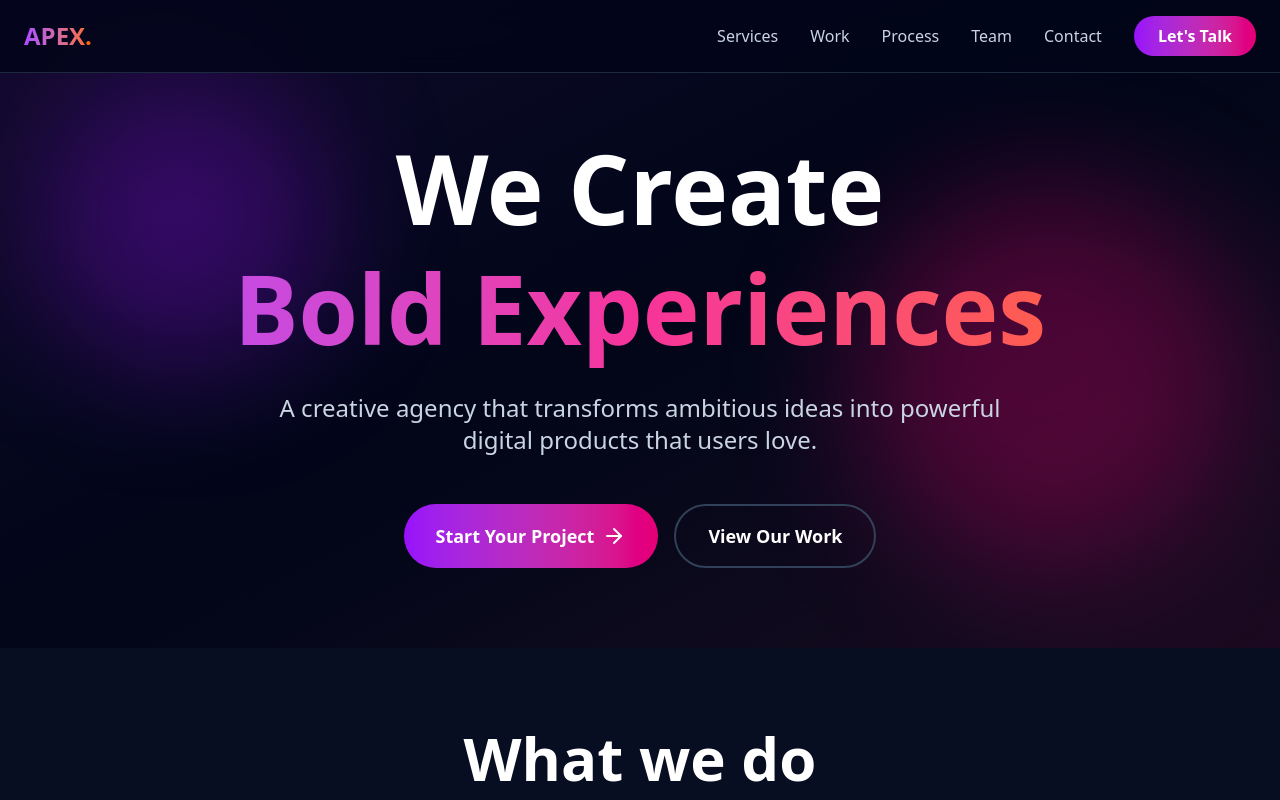
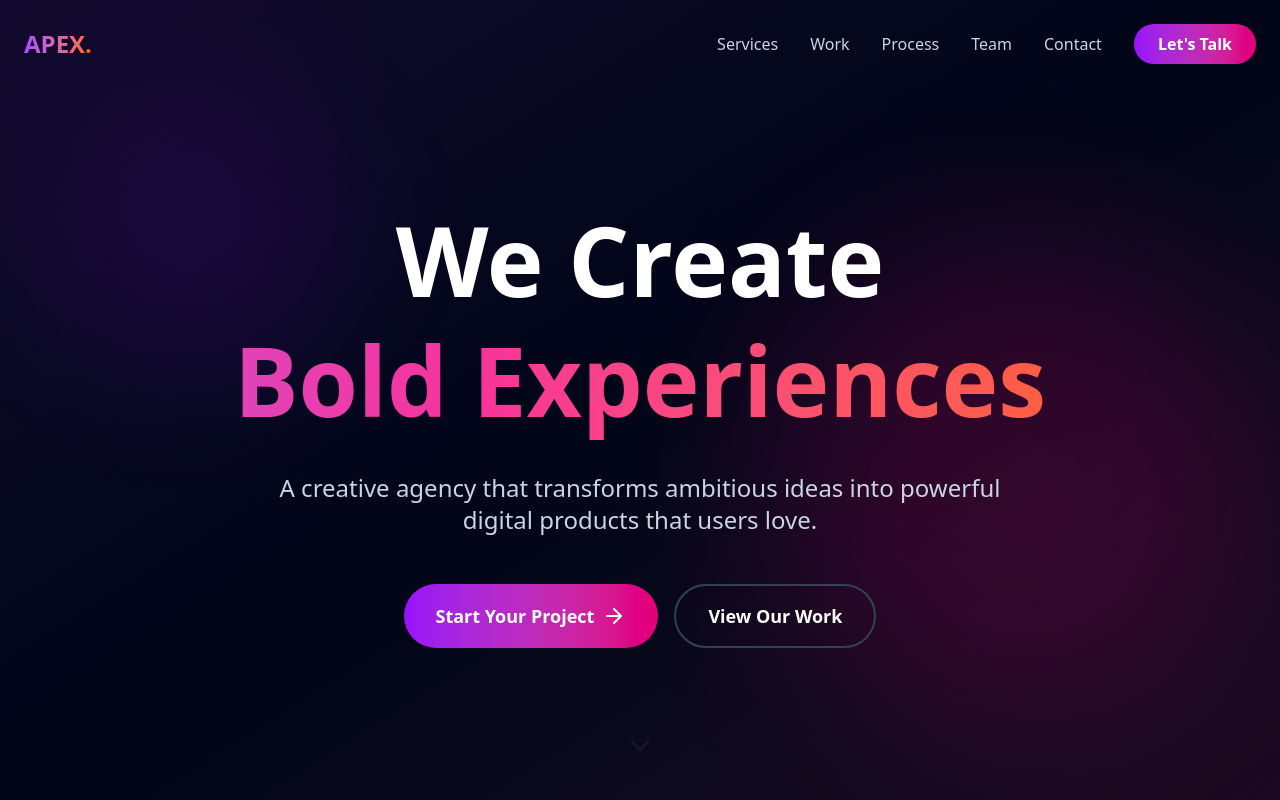
Before and after one commit to kyler004/apex-portfolio, a React (Vite) app: page / in a window 1280 px wide. Shown: the top 800 px of the page. Built offline with nearby package versions, Linux system fonts and the light colour scheme.

Commit message:
Final commit with smooth enhancements

```diff
--- a/src/components/Hero.tsx
+++ b/src/components/Hero.tsx
@@ -1,14 +1,39 @@
 import React from "react";
-import { ArrowRight } from "lucide-react";
+import { ArrowRight, ChevronDown } from "lucide-react";
 import { motion } from "framer-motion";
 
 const Hero: React.FC = () => {
   return (
-    <section className="relative pt-32 pb-20 px-6 overflow-hidden">
+    <section className="relative min-h-screen pt-32 pb-20 px-6 overflow-hidden flex flex-col justify-center">
       {/* Gradient Background */}
       <div className="absolute inset-0 bg-linear-to-br from-purple-900/20 via-slate-950 to-pink-900/20" />
-      <div className="absolute top-20 left-10 w-72 h-72 bg-purple-600/30 rounded-full blur-3xl" />
-      <div className="absolute bottom-20 right-10 w-96 h-96 bg-pink-600/30 rounded-full blur-3xl" />
+
+      {/* Animated Blobs */}
+      <motion.div
+        animate={{
+          scale: [1, 1.2, 1],
+          opacity: [0.3, 0.5, 0.3],
+          x: [0, 50, 0],
+          y: [0, 30, 0],
+        }}
+        transition={{ duration: 8, repeat: Infinity, ease: "easeInOut" }}
+        className="absolute top-20 left-10 w-72 h-72 bg-purple-600/30 rounded-full blur-3xl"
+      />
+      <motion.div
+        animate={{
+          scale: [1, 1.3, 1],
+          opacity: [0.3, 0.6, 0.3],
+          x: [0, -40, 0],
+          y: [0, -50, 0],
+        }}
+        transition={{
+          duration: 10,
+          repeat: Infinity,
+          ease: "easeInOut",
+          delay: 1,
+        }}
+        className="absolute bottom-20 right-10 w-96 h-96 bg-pink-600/30 rounded-full blur-3xl"
+      />
 
       <motion.div
         initial={{ opacity: 0, y: 20 }}
@@ -20,13 +45,29 @@ const Hero: React.FC = () => {
           initial={{ opacity: 0, y: 20 }}
           animate={{ opacity: 1, y: 0 }}
           transition={{ delay: 0.2, duration: 0.8 }}
-          className="text-6xl md:text-8xl font-black mb-6 leading-tight"
+          className="text-6xl md:text-8xl font-black mb-6 leading-tight pb-2"
         >
           We Create
-          <span className="block bg-linear-to-r from-purple-500 via-pink-500 to-orange-500 bg-clip-text text-transparent">
+          <span
+            className="block bg-linear-to-r from-purple-500 via-pink-500 to-orange-500 bg-clip-text text-transparent bg-[length:200%_auto] animate-gradient"
+            style={{ animation: "gradient 4s linear infinite" }}
+          >
             Bold Experiences
           </span>
         </motion.h1>
+
+        <style
+          dangerouslySetInnerHTML={{
+            __html: `
+          @keyframes gradient {
+            0% { background-position: 0% 50%; }
+            50% { background-position: 100% 50%; }
+            100% { background-position: 0% 50%; }
+          }
+        `,
+          }}
+        />
+
         <motion.p
           initial={{ opacity: 0, y: 20 }}
           animate={{ opacity: 1, y: 0 }}
@@ -43,7 +84,10 @@ const Hero: React.FC = () => {
           className="flex flex-col sm:flex-row gap-4 justify-center"
         >
           <motion.button
-            whileHover={{ scale: 1.05 }}
+            whileHover={{
+              scale: 1.05,
+              boxShadow: "0 0 20px rgba(168, 85, 247, 0.5)",
+            }}
             whileTap={{ scale: 0.95 }}
             className="group px-8 py-4 bg-linear-to-r from-purple-600 to-pink-600 rounded-full font-bold text-lg hover:shadow-2xl hover:shadow-purple-500/50 transition-all flex items-center justify-center gap-2"
           >
@@ -51,7 +95,7 @@ const Hero: React.FC = () => {
             <ArrowRight className="group-hover:translate-x-1 transition-transform" />
           </motion.button>
           <motion.button
-            whileHover={{ scale: 1.05 }}
+            whileHover={{ scale: 1.05, borderColor: "rgba(168, 85, 247, 0.8)" }}
             whileTap={{ scale: 0.95 }}
             className="px-8 py-4 border-2 border-slate-700 rounded-full font-bold text-lg hover:border-purple-500 transition-all"
           >
@@ -59,6 +103,16 @@ const Hero: React.FC = () => {
           </motion.button>
         </motion.div>
       </motion.div>
+
+      {/* Scroll Indicator */}
+      <motion.div
+        initial={{ opacity: 0 }}
+        animate={{ opacity: 1, y: [0, 10, 0] }}
+        transition={{ delay: 1.5, duration: 1, repeat: Infinity }}
+        className="absolute bottom-10 left-1/2 transform -translate-x-1/2 text-slate-400"
+      >
+        <ChevronDown size={32} />
+      </motion.div>
     </section>
   );
 };
--- a/src/components/Navigation.tsx
+++ b/src/components/Navigation.tsx
@@ -1,4 +1,6 @@
+import React, { useState, useEffect } from "react";
 import { X, Menu } from "lucide-react";
+import { motion, AnimatePresence } from "framer-motion";
 
 interface NavigationProps {
   mobileMenuOpen: boolean;
@@ -9,13 +11,33 @@ const Navigation: React.FC<NavigationProps> = ({
   mobileMenuOpen,
   setMobileMenuOpen,
 }) => {
+  const [isScrolled, setIsScrolled] = useState(false);
   const navItems = ["Services", "Work", "Process", "Team", "Contact"];
+
+  useEffect(() => {
+    const handleScroll = () => {
+      setIsScrolled(window.scrollY > 50);
+    };
+
+    window.addEventListener("scroll", handleScroll);
+    return () => window.removeEventListener("scroll", handleScroll);
+  }, []);
+
   return (
-    <nav className="fixed w-full z-50 bg-slate-950/80 backdrop-blur-lg border-b border-slate-800">
-      <div className="max-w-7xl mx-auto px-6 py-4">
+    <motion.nav
+      initial={{ y: -100 }}
+      animate={{ y: 0 }}
+      transition={{ duration: 0.5 }}
+      className={`fixed w-full z-50 transition-all duration-300 ${
+        isScrolled
+          ? "bg-slate-950/80 backdrop-blur-lg border-b border-slate-800 py-4"
+          : "bg-transparent py-6"
+      }`}
+    >
+      <div className="max-w-7xl mx-auto px-6">
         <div className="flex items-center justify-between">
           {/* Logo */}
-          <div className="text-2xl font-bold bg-linear-to-r from-purple-500 to-orange-500 bg-clip-text text-transparent">
+          <div className="text-2xl font-bold bg-linear-to-r from-purple-500 to-orange-500 bg-clip-text text-transparent cursor-pointer">
             APEX.
           </div>
 
@@ -25,42 +47,60 @@ const Navigation: React.FC<NavigationProps> = ({
               <a
                 key={item}
                 href={`#${item.toLowerCase()}`}
-                className="text-slate-300 hover:text-slate-200 transition-colors"
+                className="relative text-slate-300 hover:text-white transition-colors group"
               >
                 {item}
+                <span className="absolute -bottom-1 left-0 w-0 h-0.5 bg-purple-500 transition-all group-hover:w-full" />
               </a>
             ))}
-            <button className="px-6 py-2 bg-linear-to-r from-purple-600 to-pink-600 rounded-full font-semibold hover:shadow-lg hover:shadow-purple-500/50 transition-all duration-75">
+            <motion.button
+              whileHover={{ scale: 1.05 }}
+              whileTap={{ scale: 0.95 }}
+              className="px-6 py-2 bg-linear-to-r from-purple-600 to-pink-600 rounded-full font-semibold hover:shadow-lg hover:shadow-purple-500/50 transition-all duration-75"
+            >
               Let's Talk
-            </button>
+            </motion.button>
           </div>
 
           {/* Mobile Menu Button*/}
           <button
-            className="md:hidden"
+            className="md:hidden text-slate-300"
             onClick={() => setMobileMenuOpen(!mobileMenuOpen)}
           >
             {mobileMenuOpen ? <X /> : <Menu />}
           </button>
+        </div>
 
         {/* Mobile Menu */}
+        <AnimatePresence>
           {mobileMenuOpen && (
-            <div className="md:hidden mt-4 pb-4 space-y-4">
-              {navItems.map((item) => (
-                <a
+            <motion.div
+              initial={{ opacity: 0, height: 0 }}
+              animate={{ opacity: 1, height: "auto" }}
+              exit={{ opacity: 0, height: 0 }}
+              transition={{ duration: 0.3 }}
+              className="md:hidden overflow-hidden"
+            >
+              <div className="pt-4 pb-4 space-y-4">
+                {navItems.map((item, index) => (
+                  <motion.a
+                    initial={{ opacity: 0, x: -20 }}
+                    animate={{ opacity: 1, x: 0 }}
+                    transition={{ delay: index * 0.1 }}
                     key={item}
                     href={`#${item.toLowerCase()}`}
-                  className="block text-slate-300 hover:text-white transition-colors"
+                    className="block text-slate-300 hover:text-white transition-colors text-lg font-medium"
                     onClick={() => setMobileMenuOpen(false)}
                   >
                     {item}
-                </a>
+                  </motion.a>
                 ))}
               </div>
+            </motion.div>
           )}
+        </AnimatePresence>
       </div>
-      </div>
-    </nav>
+    </motion.nav>
   );
 };
 
```
Also changed, not shown: 1 other file (tests, documents, lock files or other folders). Lines whose indentation alone changed are shown as unchanged.
